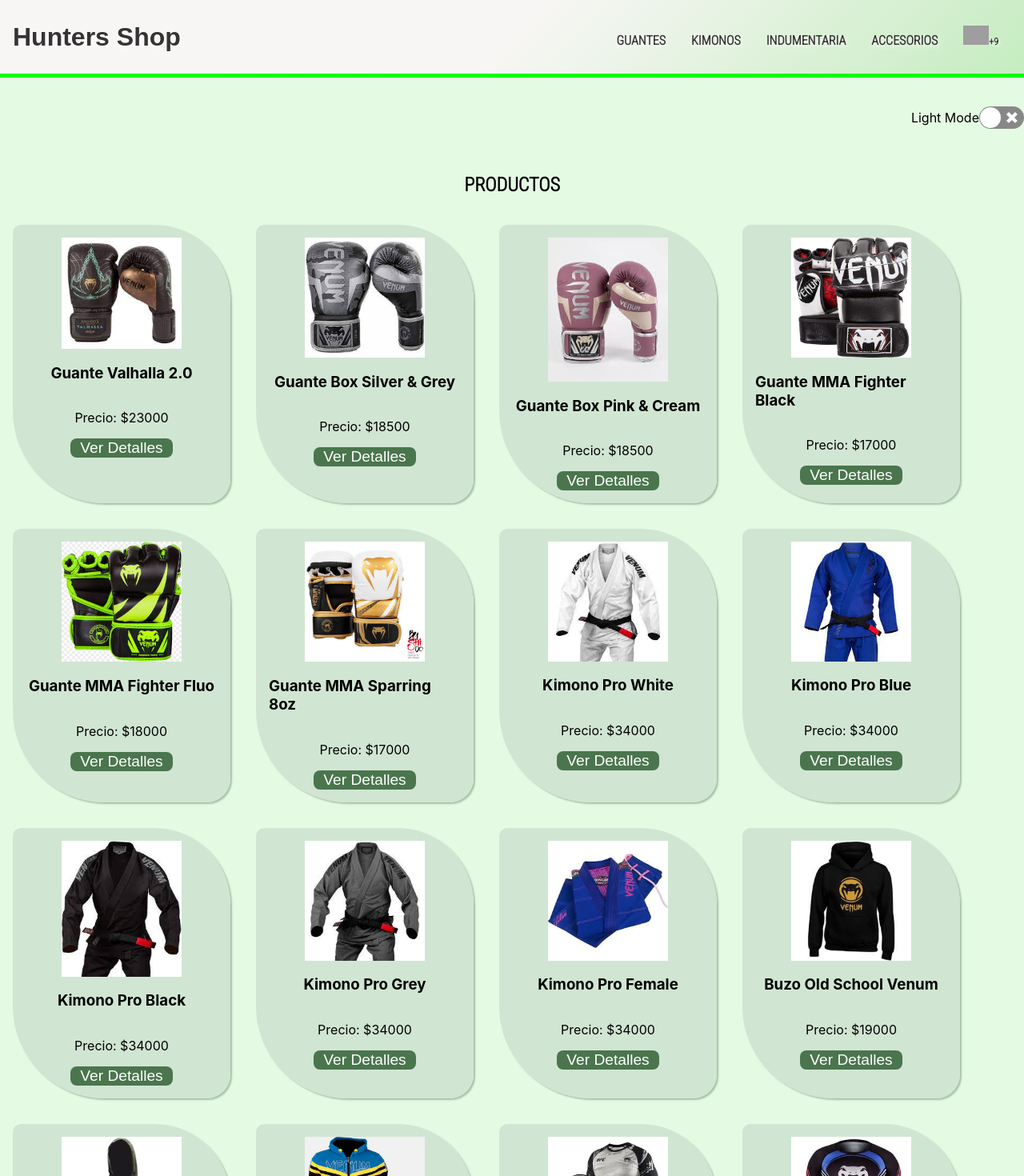
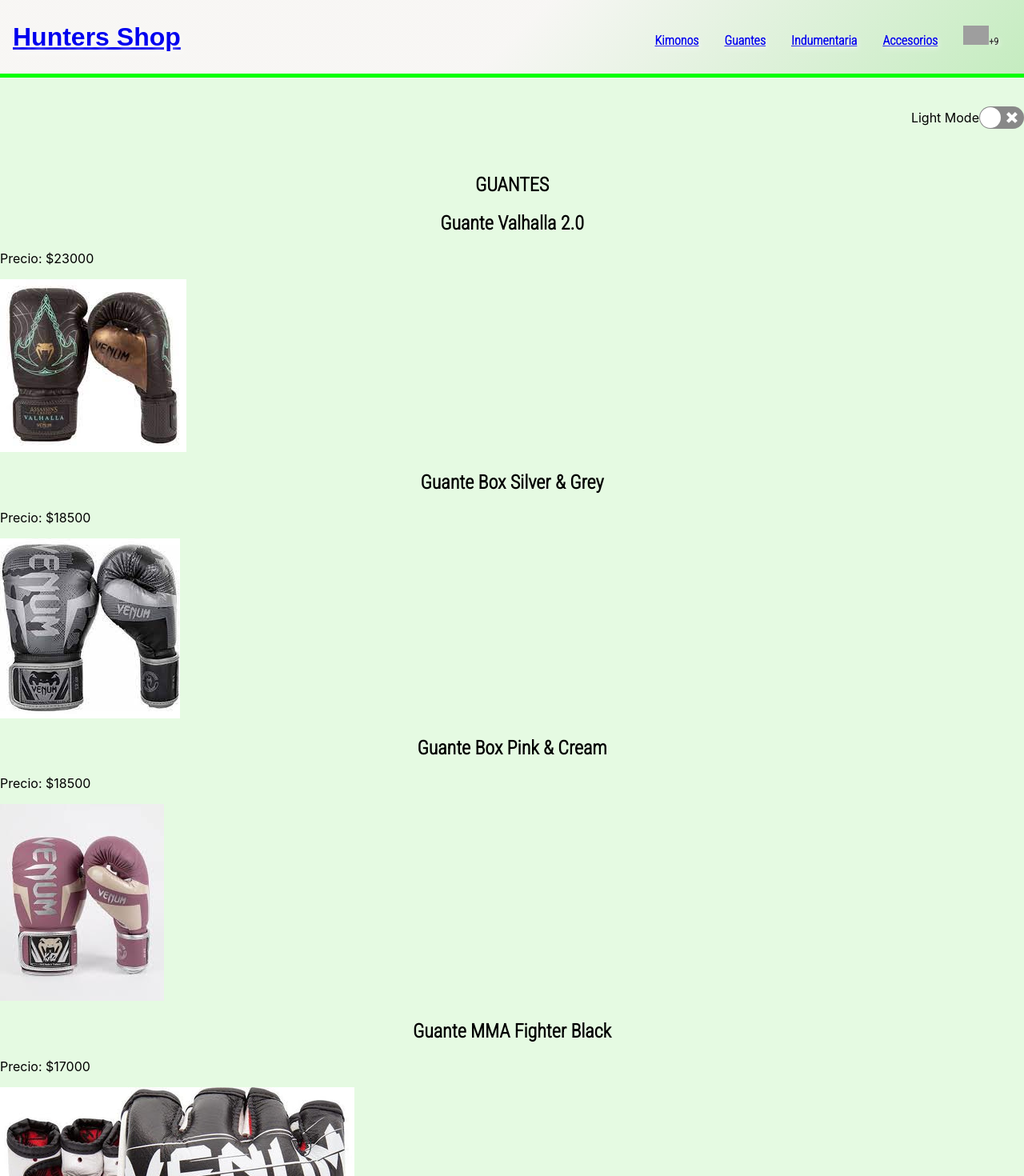
Before and after one commit to MartinDeInnocentiis/Ecommerce-ReactJS, a React (Create React App) app: page /guantes in a window 1280 px wide. Shown: the top 1470 px of the page at 80% size. Built offline with nearby package versions, Linux system fonts and the light colour scheme; grey boxes are pictures that could not be loaded; the HTML template or start-up script is replaced by a standard one; a web font is replaced by a local one.

Commit message:
Se configuró la navegacion y se crean componentes para cada sección

```diff
--- a/src/App.jsx
+++ b/src/App.jsx
@@ -1,12 +1,15 @@
-import { BrowserRouter, Routes, Route } from 'react-router-dom';
 import './App.css';
 import NavBar from './components/NavBar/NavBar';
+import Kimonos from './components/Kimonos/Kimonos';
+import Guantes from './components/Guantes/Guantes';
+import Indumentaria from './components/Indumentaria/Indumentaria';
+import Accesorios from './components/Accesorios/Accesorios';
 import ItemListContainer from './components/ItemListContainer/ItemListContainer';
 import { useState } from 'react';
 import { createContext } from 'react';
 import ReactSwitch from 'react-switch';
+import { BrowserRouter, Route, Routes } from 'react-router-dom';
 export const ThemeContext = createContext(null);
-
 
 
 function App() {
@@ -16,14 +19,22 @@
   }
   return (
     <ThemeContext.Provider value={{ theme, switchTheme }}>
-      <div className="App" id={theme}>
-        <NavBar />
-        <div className="switch">
-        <label> {theme==="light" ? "Light Mode " : "Dark Mode "}</label>
-          <ReactSwitch onChange={switchTheme} checked={theme === "dark"} />
+
+      <BrowserRouter>
+        <div className="App" id={theme}>
+          <NavBar />
+          <div className="switch">
+            <label> {theme === "light" ? "Light Mode " : "Dark Mode "}</label>
+            <ReactSwitch onChange={switchTheme} checked={theme === "dark"} />
+          </div>
+          <Routes>
+            <Route path="/kimonos" element={<Kimonos />} />
+            <Route path="/guantes" element={<Guantes />} />
+            <Route path="/indumentaria" element={<Indumentaria />} />
+            <Route path="/accesorios" element={<Accesorios />} />
+          </Routes>
         </div>
-        <ItemListContainer/>
-      </div>
+      </BrowserRouter >
     </ThemeContext.Provider>
   );
 }
--- a/src/asyncmock.js
+++ b/src/asyncmock.js
@@ -1,42 +1,42 @@
 const productos = [
-    { nombre: "Guante Valhalla 2.0", precio: 23000, id: 1, img: "./img/guantebox1.jpg"},
-    { nombre: "Guante Box Silver & Grey", precio: 18500, id: 2, img: "./img/guantebox2.jpg"},
-    { nombre: "Guante Box Pink & Cream", precio: 18500, id: 3, img: "./img/guantebox3.jpg"},
-    { nombre: "Guante MMA Fighter Black", precio: 17000, id: 4, img: "./img/guantemma1.jpg"},
-    { nombre: "Guante MMA Fighter Fluo", precio: 18000, id: 5, img: "./img/guantemma2.jpg"},
-    { nombre: "Guante MMA Sparring 8oz", precio: 17000, id: 6, img: "./img/guantemma3.jpg"},
-    { nombre: "Kimono Pro White", precio: 34000, id: 7, img: "./img/kimonob1.jpg"},
-    { nombre: "Kimono Pro Blue", precio: 34000, id: 8, img: "./img/kimonoa1.jpg"},
-    { nombre: "Kimono Pro Black", precio: 34000, id: 9, img: "./img/kimonon1.jpg"},
-    { nombre: "Kimono Pro Grey", precio: 34000, id: 10, img: "./img/kimonog1.jpg"},
-    { nombre: "Kimono Pro Female", precio: 34000, id: 11, img: "./img/kimonof1.jpg"},
-    { nombre: "Buzo Old School Venum", precio: 19000, id: 12, img: "./img/buzo1.jpg"},
-    { nombre: "Campera Basic Grey", precio: 19500, id: 13, img: "./img/campera1.jpg"},
-    { nombre: "Campera Brazilian", precio: 21800, id: 14, img: "./img/campera2.jpg"},
-    { nombre: "Rashguard Contender White", precio: 15000, id: 15, img: "./img/lycra1.jpg"},
-    { nombre: "Rashguard American", precio: 14800, id: 16, img: "./img/lycra2.jpg"},
-    { nombre: "Remera Red Snake", precio: 13400, id: 17, img: "./img/remera1.jpg"},
-    { nombre: "Remera Fit Blue", precio: 14000, id: 18, img: "./img/remera2.jpg"},
-    { nombre: "Remera La Catrina", precio: 13400, id: 19, img: "./img/remera3.jpg"},
-    { nombre: "Short Championship", precio: 13000, id: 20, img: "./img/short1.jpg"},
-    { nombre: "Short Orange Lion", precio: 13000, id: 21, img: "./img/short2.jpg"},
-    { nombre: "Short Fight 2.0 Blue", precio: 12500, id: 22, img: "./img/short3.jpg"},
-    { nombre: "Short ProGear", precio: 12500, id: 23, img: "./img/short4.jpg"},
-    { nombre: "Bolso Classic L", precio: 32000, id: 24, img: "./img/bolso1.jpg"},
-    { nombre: "Bolso Contender L", precio: 34800, id: 25, img: "./img/bolso2.jpg"},
-    { nombre: "Mochila Táctica", precio: 27000, id: 26, img: "./img/mochila1.jpg"},
-    { nombre: "Llavero", precio: 2000, id: 27, img: "./img/llavero1.jpg"},
-    { nombre: "Rodillera Pro 2.0", precio: 4500, id: 28, img: "./img/rodillera1.jpg"},
-    { nombre: "Ojotas Championship", precio: 8000, id: 29, img: "./img/ojotas1.jpg"},
-    { nombre: "Vendas Classic", precio: 4000, id: 30, img: "./img/vendas1.jpg"},
-    { nombre: "Mouthguard Pro 2.0", precio: 6700, id: 31, img: "./img/bucal1.jpg"},
-    { nombre: "Gorra Classic", precio: 7500, id: 32, img: "./img/gorra1.jpg"},
+    { nombre: "Guante Valhalla 2.0", precio: 23000, id: 1, img: "./img/guantebox1.jpg", categoria: "Guantes"},
+    { nombre: "Guante Box Silver & Grey", precio: 18500, id: 2, img: "./img/guantebox2.jpg", categoria: "Guantes"},
+    { nombre: "Guante Box Pink & Cream", precio: 18500, id: 3, img: "./img/guantebox3.jpg", categoria: "Guantes"},
+    { nombre: "Guante MMA Fighter Black", precio: 17000, id: 4, img: "./img/guantemma1.jpg", categoria: "Guantes"},
+    { nombre: "Guante MMA Fighter Fluo", precio: 18000, id: 5, img: "./img/guantemma2.jpg", categoria: "Guantes"},
+    { nombre: "Guante MMA Sparring 8oz", precio: 17000, id: 6, img: "./img/guantemma3.jpg", categoria: "Guantes"},
+    { nombre: "Kimono Pro White", precio: 34000, id: 7, img: "./img/kimonob1.jpg", categoria: "Kimonos"},
+    { nombre: "Kimono Pro Blue", precio: 34000, id: 8, img: "./img/kimonoa1.jpg", categoria: "Kimonos"},
+    { nombre: "Kimono Pro Black", precio: 34000, id: 9, img: "./img/kimonon1.jpg", categoria: "Kimonos"},
+    { nombre: "Kimono Pro Grey", precio: 34000, id: 10, img: "./img/kimonog1.jpg", categoria: "Kimonos"},
+    { nombre: "Kimono Pro Female", precio: 34000, id: 11, img: "./img/kimonof1.jpg", categoria: "Kimonos"},
+    { nombre: "Buzo Old School Venum", precio: 19000, id: 12, img: "./img/buzo1.jpg", categoria: "Indumentaria"},
+    { nombre: "Campera Basic Grey", precio: 19500, id: 13, img: "./img/campera1.jpg", categoria: "Indumentaria"},
+    { nombre: "Campera Brazilian", precio: 21800, id: 14, img: "./img/campera2.jpg", categoria: "Indumentaria"},
+    { nombre: "Rashguard Contender White", precio: 15000, id: 15, img: "./img/lycra1.jpg", categoria: "Indumentaria"},
+    { nombre: "Rashguard American", precio: 14800, id: 16, img: "./img/lycra2.jpg", categoria: "Indumentaria"},
+    { nombre: "Remera Red Snake", precio: 13400, id: 17, img: "./img/remera1.jpg", categoria: "Indumentaria"},
+    { nombre: "Remera Fit Blue", precio: 14000, id: 18, img: "./img/remera2.jpg", categoria: "Indumentaria"},
+    { nombre: "Remera La Catrina", precio: 13400, id: 19, img: "./img/remera3.jpg", categoria: "Indumentaria"},
+    { nombre: "Short Championship", precio: 13000, id: 20, img: "./img/short1.jpg", categoria: "Indumentaria"},
+    { nombre: "Short Orange Lion", precio: 13000, id: 21, img: "./img/short2.jpg", categoria: "Indumentaria"},
+    { nombre: "Short Fight 2.0 Blue", precio: 12500, id: 22, img: "./img/short3.jpg", categoria: "Indumentaria"},
+    { nombre: "Short ProGear", precio: 12500, id: 23, img: "./img/short4.jpg", categoria: "Indumentaria"},
+    { nombre: "Bolso Classic L", precio: 32000, id: 24, img: "./img/bolso1.jpg", categoria: "Accesorios"},
+    { nombre: "Bolso Contender L", precio: 34800, id: 25, img: "./img/bolso2.jpg", categoria: "Accesorios"},
+    { nombre: "Mochila Táctica", precio: 27000, id: 26, img: "./img/mochila1.jpg", categoria: "Accesorios"},
+    { nombre: "Llavero", precio: 2000, id: 27, img: "./img/llavero1.jpg", categoria: "Accesorios"},
+    { nombre: "Rodillera Pro 2.0", precio: 4500, id: 28, img: "./img/rodillera1.jpg", categoria: "Accesorios"},
+    { nombre: "Ojotas Championship", precio: 8000, id: 29, img: "./img/ojotas1.jpg", categoria: "Accesorios"},
+    { nombre: "Vendas Classic", precio: 4000, id: 30, img: "./img/vendas1.jpg", categoria: "Accesorios"},
+    { nombre: "Mouthguard Pro 2.0", precio: 6700, id: 31, img: "./img/bucal1.jpg", categoria: "Accesorios"},
+    { nombre: "Gorra Classic", precio: 7500, id: 32, img: "./img/gorra1.jpg", categoria: "Accesorios"},
 ]
 
 export const getProductos = () => {
     return new Promise((resolve) => {
         setTimeout(() => {
             resolve(productos);
-        }, 2000)
+        }, 500)
     })
 }
--- /dev/null
+++ b/src/components/Accesorios/Accesorios.jsx
@@ -0,0 +1,34 @@
+import React from 'react'
+import './Accesorios.css'
+import { useState, useEffect } from 'react'
+import { getProductos } from '../../asyncmock'
+import ItemList from '../ItemList/ItemList'
+
+const Accesorios = () => {
+    const [productosAccesorios, setProductosAccesorios] = useState([]);
+
+    useEffect(() => {
+        const fetchProductos = async () => {
+            const productos = await getProductos();
+            const productosFiltrados = productos.filter(producto => producto.categoria === 'Accesorios');
+            setProductosAccesorios(productosFiltrados);
+        };
+
+        fetchProductos();
+    }, []);
+
+    return (
+        <div>
+            <h2>ACCESORIOS</h2>
+            {productosAccesorios.map(producto => (
+                <div key={producto.id}>
+                    <h2>{producto.nombre}</h2>
+                    <p>Precio: ${producto.precio}</p>
+                    <img src={producto.img} alt={producto.nombre} />
+                </div>
+            ))}
+        </div>
+    );
+}
+
+export default Accesorios;
--- /dev/null
+++ b/src/components/Guantes/Guantes.jsx
@@ -0,0 +1,34 @@
+import React from 'react'
+import './Guantes.css'
+import { useState, useEffect } from 'react'
+import { getProductos } from '../../asyncmock'
+import ItemList from '../ItemList/ItemList'
+
+const Guantes = () => {
+    const [productosGuantes, setProductosGuantes] = useState([]);
+
+    useEffect(() => {
+        const fetchProductos = async () => {
+            const productos = await getProductos();
+            const productosFiltrados = productos.filter(producto => producto.categoria === 'Guantes');
+            setProductosGuantes(productosFiltrados);
+        };
+
+        fetchProductos();
+    }, []);
+
+    return (
+        <div>
+            <h2>GUANTES</h2>
+            {productosGuantes.map(producto => (
+                <div key={producto.id}>
+                    <h2>{producto.nombre}</h2>
+                    <p>Precio: ${producto.precio}</p>
+                    <img src={producto.img} alt={producto.nombre} />
+                </div>
+            ))}
+        </div>
+    );
+}
+
+export default Guantes
--- /dev/null
+++ b/src/components/Indumentaria/Indumentaria.jsx
@@ -0,0 +1,34 @@
+import React from 'react'
+import './Indumentaria.css'
+import { useState, useEffect } from 'react'
+import { getProductos } from '../../asyncmock'
+import ItemList from '../ItemList/ItemList'
+
+const Indumentaria = () => {
+    const [productosIndumentaria, setProductosIndumentaria] = useState([]);
+
+    useEffect(() => {
+        const fetchProductos = async () => {
+            const productos = await getProductos();
+            const productosFiltrados = productos.filter(producto => producto.categoria === 'Indumentaria');
+            setProductosIndumentaria(productosFiltrados);
+        };
+
+        fetchProductos();
+    }, []);
+
+    return (
+        <div>
+            <h2>INDUMENTARIA</h2>
+            {productosIndumentaria.map(producto => (
+                <div key={producto.id}>
+                    <h2>{producto.nombre}</h2>
+                    <p>Precio: ${producto.precio}</p>
+                    <img src={producto.img} alt={producto.nombre} />
+                </div>
+            ))}
+        </div>
+    );
+}
+
+export default Indumentaria
--- a/src/components/Item/Item.css
+++ b/src/components/Item/Item.css
@@ -10,9 +10,12 @@
 }
 
 .imgProducto {
-    width: 150px;
-    object-fit: contain;
+    width: 100%;
+    height: 100%;
+    object-fit: cover;
+    /*border-radius: 10px 95px 30px 10px;*/
 }
+
 
 .btnProducto {
     background-color: #393d20;
--- /dev/null
+++ b/src/components/Kimonos/Kimonos.css
@@ -0,0 +1,43 @@
+#light .cardProducto {
+    background-color: #cee2d1d8;
+    box-shadow: 2px 2px 2px rgba(17, 57, 20, 0.289);
+    border-radius: 10px 95px 30px 115px;
+    width: 15rem;
+    padding: 1rem;
+    margin: 1rem;
+    display: flex;
+    flex-direction: column;
+    align-items: center;
+}
+
+#dark .cardProducto  {
+    background-color: rgba(35, 33, 61, 0.612);
+    box-shadow: 2px 2px 8px rgba(233, 233, 233, 0.491);
+    color: rgb(232, 254, 234);
+    border-radius: 10px 95px 30px 115px;
+}
+
+.imgProducto {
+    width: 150px;
+    object-fit: contain;
+}
+
+#light .btnProducto {
+    background-color: #28592ccc;
+    color: white;
+    font-size: 1.2rem;
+    width: 8rem;
+    border-radius: 8px;
+    border: none;
+    cursor: pointer;
+}
+
+#dark .btnProducto {
+    background-color:rgba(14, 11, 55, 0.706);
+}
+
+.contenedorProductos{
+    display: flex;
+    flex-wrap: wrap;
+    flex-direction: row;
+}
--- /dev/null
+++ b/src/components/Kimonos/Kimonos.jsx
@@ -0,0 +1,34 @@
+import React from 'react'
+import './Kimonos.css'
+import { useState, useEffect } from 'react'
+import { getProductos } from '../../asyncmock'
+import ItemList from '../ItemList/ItemList'
+
+const Kimonos = () => {
+    const [productosKimonos, setProductosKimonos] = useState([]);
+
+    useEffect(() => {
+        const fetchProductos = async () => {
+            const productos = await getProductos();
+            const productosFiltrados = productos.filter(producto => producto.categoria === 'Kimonos');
+            setProductosKimonos(productosFiltrados);
+        };
+
+        fetchProductos();
+    }, []);
+
+    return (
+        <div>
+            <h2>KIMONOS</h2>
+            {productosKimonos.map(producto => (
+                <div key={producto.id}>
+                    <h2>{producto.nombre}</h2>
+                    <p>Precio: ${producto.precio}</p>
+                    <img src={producto.img} alt={producto.nombre} />
+                </div>
+            ))}
+        </div>
+    );
+}
+
+export default Kimonos
--- a/src/components/NavBar/NavBar.jsx
+++ b/src/components/NavBar/NavBar.jsx
@@ -1,20 +1,30 @@
 import './NavBar.css'
 import CartWidget from '../CartWidget/CartWidget'
+import { Link, NavLink } from 'react-router-dom';
 
 const NavBar = () => {
   return (
     <header>
-        <h1>Hunters Shop</h1>
-        <nav>
-            <ul>
-                <li>GUANTES</li>
-                <li>KIMONOS</li>
-                <li>INDUMENTARIA</li>
-                <li>ACCESORIOS</li>
-                <li><CartWidget /></li>
-            </ul>
-        </nav>
-
+      <Link to={"/"}>
+        <h1 className="Home">Hunters Shop</h1>
+      </Link>
+      <nav>
+        <ul>
+          <li>
+            <NavLink to={"/kimonos"}>Kimonos</NavLink>
+          </li>
+          <li>
+            <NavLink to={"/guantes"}>Guantes</NavLink>
+          </li>
+          <li>
+            <NavLink to={"/indumentaria"}>Indumentaria</NavLink>
+          </li>
+          <li>
+            <NavLink to={"/accesorios"}>Accesorios</NavLink>
+          </li>
+          <li><CartWidget /></li>
+        </ul>
+      </nav>
     </header>
   )
 }
```
Also changed, not shown: src/components/Accesorios/Accesorios.css (added), src/components/Guantes/Guantes.css (added), src/components/Indumentaria/Indumentaria.css (added).
